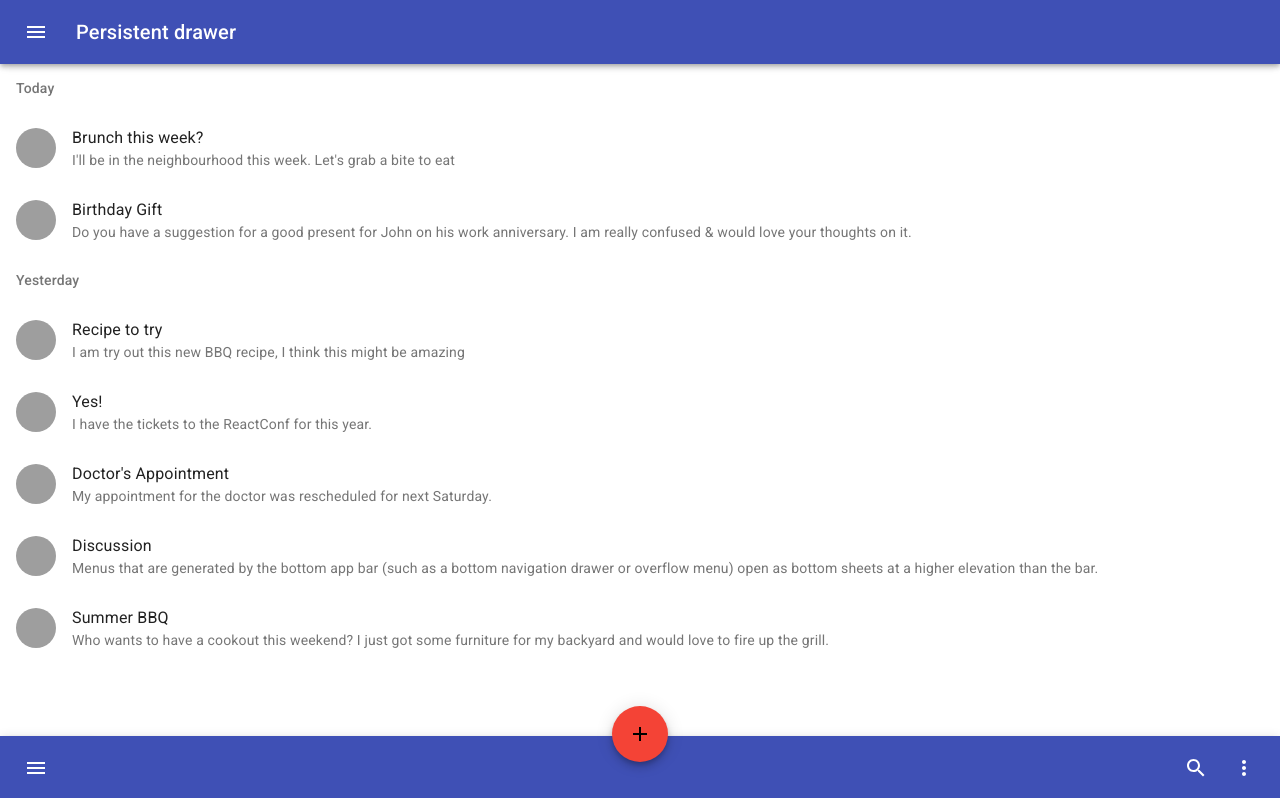
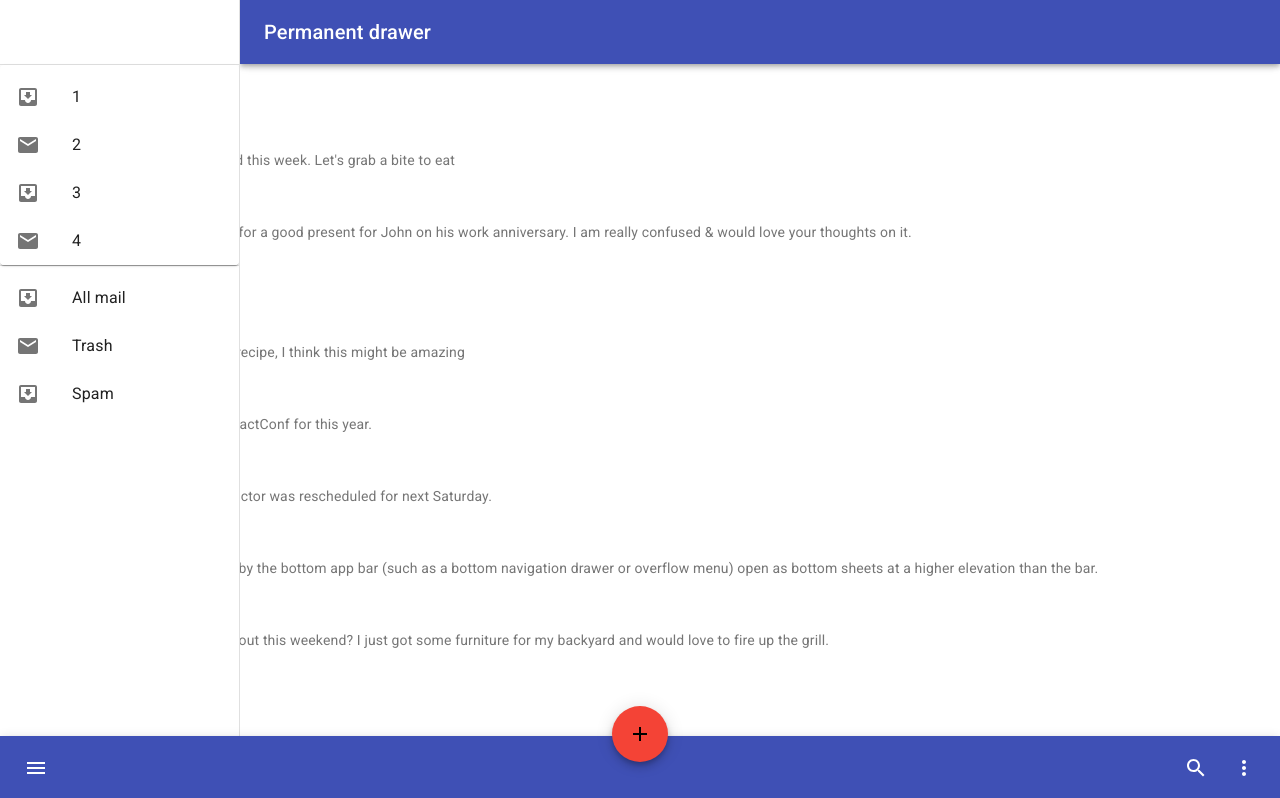
Before and after one commit to howiealeshire/ts-react-spotify, a React (Create React App) app: page / in a window 1280 px wide. Shown: the top 798 px of the page. Built offline with nearby package versions, Linux system fonts and the light colour scheme; grey boxes are pictures that could not be loaded.

Commit message:
Got the scrollbox working on the left for playlists.

```diff
--- a/src/App.tsx
+++ b/src/App.tsx
@@ -10,6 +10,7 @@ import { ThemeProvider } from '@material-ui/core/styles';
 import IconButton from '@material-ui/core/IconButton';
 import {green} from "@material-ui/core/colors";
 import PersistentDrawerLeft from "./components/PersistentDrawerLeft";
+import PermanentDrawerLeft from "./components/PermanentDrawerLeft";
 const SpotifyApiContext = require('react-spotify-api');
 
 
@@ -47,7 +48,7 @@ function App() {
                     <IconButton aria-label="primary">
                         <PlayCircleOutlineIcon style={{ color: green[500], fontSize: 40 }} />
                     </IconButton>
-                    <PersistentDrawerLeft/>
+                    <PermanentDrawerLeft/>
                     <CenteredGrid/>
                 </ThemeProvider>
 
--- a/src/components/NavBar.tsx
+++ b/src/components/NavBar.tsx
@@ -84,6 +84,7 @@ const useStyles = makeStyles((theme: Theme) =>
         appBar: {
             top: 'auto',
             bottom: 0,
+            zIndex: 1400,
         },
         grow: {
             flexGrow: 1,
@@ -124,7 +125,7 @@ export default function BottomAppBar() {
                     ))}
                 </List>
             </Paper>
-            <AppBar position="fixed" color="primary" className={classes.appBar}>
+            <AppBar position="fixed"  color="primary" className={classes.appBar}>
                 <Toolbar>
                     <IconButton edge="start" color="inherit" aria-label="open drawer">
                         <MenuIcon />
--- a/src/components/PermanentDrawerLeft.tsx
+++ b/src/components/PermanentDrawerLeft.tsx
@@ -12,6 +12,7 @@ import ListItemIcon from '@material-ui/core/ListItemIcon';
 import ListItemText from '@material-ui/core/ListItemText';
 import InboxIcon from '@material-ui/icons/MoveToInbox';
 import MailIcon from '@material-ui/icons/Mail';
+import { Paper } from '@material-ui/core';
 
 const drawerWidth = 240;
 
@@ -43,7 +44,7 @@ const useStyles = makeStyles((theme: Theme) =>
 
 export default function PermanentDrawerLeft() {
     const classes = useStyles();
-
+    const a = [1,2,3,4,5,6,7,8,8,9,10,11,12,13,14,15,16,17,18,19,20,21,22,23,24,25]
     return (
         <div className={classes.root}>
             <CssBaseline />
@@ -61,17 +62,23 @@ export default function PermanentDrawerLeft() {
                     paper: classes.drawerPaper,
                 }}
                 anchor="left"
+                style={{maxHeight: 200, overflow: 'auto'}}
             >
                 <div className={classes.toolbar} />
                 <Divider />
+                <Paper style={{maxHeight: 200, overflow: 'auto'}}>
+
                 <List>
-                    {['Inbox', 'Starred', 'Send email', 'Drafts'].map((text, index) => (
+                    {a.map((text, index) => (
                         <ListItem button key={text}>
                             <ListItemIcon>{index % 2 === 0 ? <InboxIcon /> : <MailIcon />}</ListItemIcon>
                             <ListItemText primary={text} />
                         </ListItem>
                     ))}
                 </List>
+                </Paper>
+
+
                 <Divider />
                 <List>
                     {['All mail', 'Trash', 'Spam'].map((text, index) => (
```
